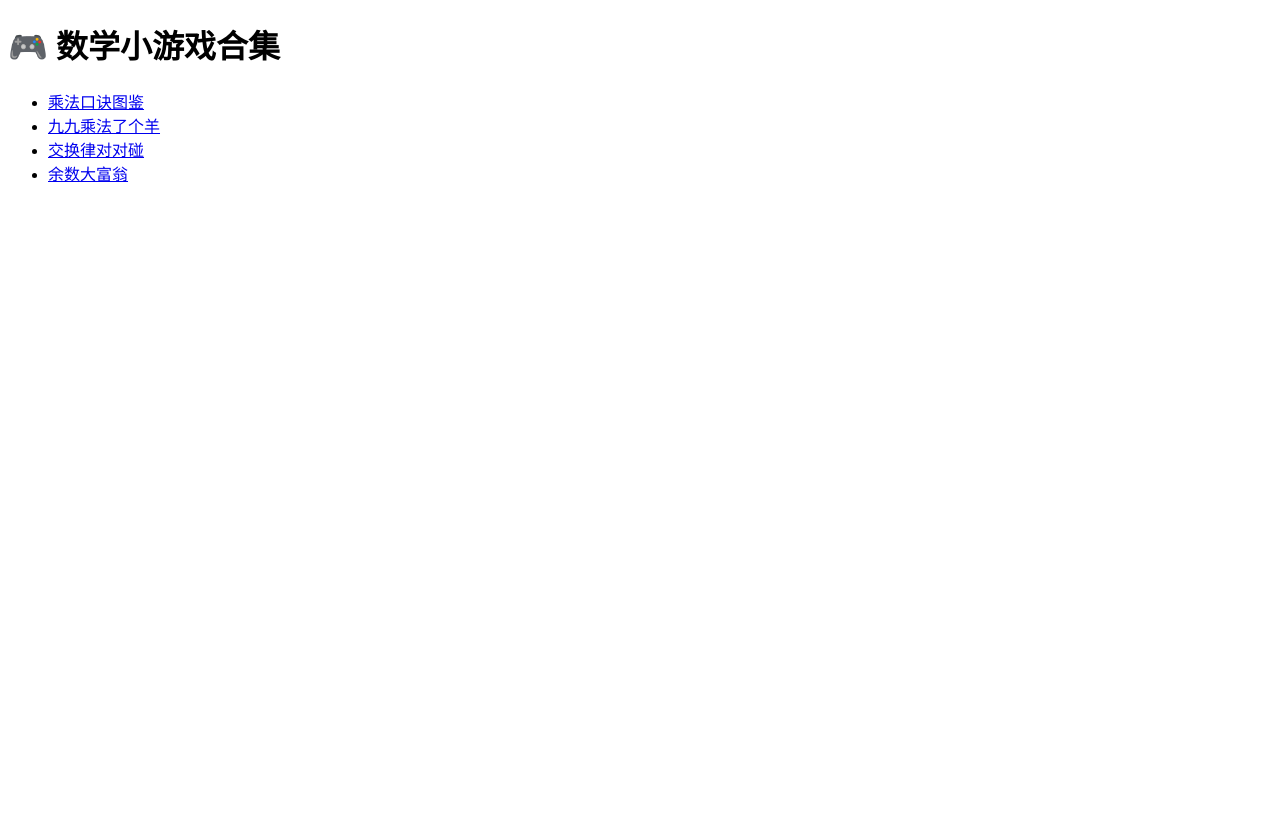
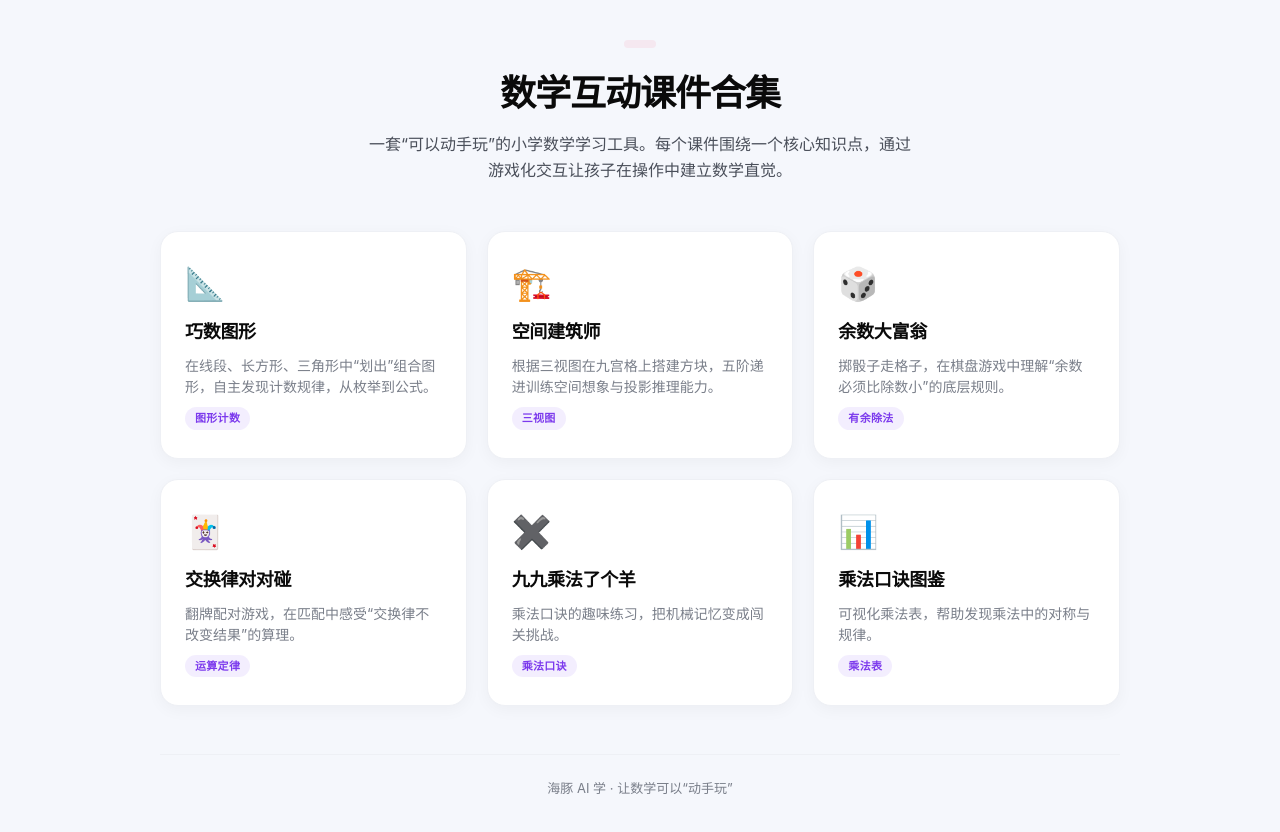
Before and after one commit to dingxiaodongtech/dingxiaodongtech.github.io, a plain HTML site: page index.html in a window 1280 px wide. Before the commit the page ends 800 px from the top, so only its background shows below. Drawn offline with Linux system fonts and the light colour scheme.

Commit message:
Update index.html

```diff
--- a/index.html
+++ b/index.html
@@ -1,17 +1,182 @@
 <!DOCTYPE html>
 <html lang="zh-CN">
 <head>
-  <meta charset="UTF-8">
-  <meta name="viewport" content="width=device-width, initial-scale=1.0">
-  <title>我的数学游戏</title>
+    <meta charset="UTF-8">
+    <meta name="viewport" content="width=device-width, initial-scale=1.0">
+    <title> 数学互动课件合集</title>
+    <style>
+        :root {
+            --bg: #F5F7FC;
+            --text: #0A0A0A;
+            --text-secondary: #4a4f5a;
+            --text-muted: #7a7f8a;
+            --accent: #FA7EA0;
+            --surface: #ffffff;
+            --border: #eef0f5;
+            --shadow: 0 4px 16px rgba(0, 0, 0, 0.04);
+            --shadow-hover: 0 12px 32px rgba(0, 0, 0, 0.08);
+            --radius: 18px;
+            --font: 'Inter', -apple-system, BlinkMacSystemFont, 'PingFang SC', 'Microsoft YaHei', sans-serif;
+        }
+        * { margin: 0; padding: 0; box-sizing: border-box; }
+        body {
+            font-family: var(--font);
+            background: var(--bg);
+            color: var(--text);
+            line-height: 1.5;
+            padding: 40px 24px;
+            min-height: 100vh;
+        }
+        .container {
+            max-width: 960px;
+            margin: 0 auto;
+        }
+        .header {
+            text-align: center;
+            margin-bottom: 48px;
+        }
+        .header .label {
+            display: inline-block;
+            background: rgba(250, 126, 160, 0.12);
+            color: var(--accent);
+            font-size: 13px;
+            font-weight: 700;
+            padding: 4px 16px;
+            border-radius: 20px;
+            letter-spacing: 1px;
+            margin-bottom: 12px;
+        }
+        .header h1 {
+            font-size: 36px;
+            font-weight: 800;
+            letter-spacing: -1px;
+            color: #0A0A0A;
+            margin-bottom: 12px;
+        }
+        .header p {
+            font-size: 16px;
+            color: var(--text-secondary);
+            max-width: 550px;
+            margin: 0 auto;
+            line-height: 1.6;
+        }
+        .grid {
+            display: grid;
+            grid-template-columns: repeat(auto-fill, minmax(260px, 1fr));
+            gap: 20px;
+        }
+        .card {
+            background: var(--surface);
+            border: 1px solid var(--border);
+            border-radius: var(--radius);
+            padding: 28px 24px;
+            text-decoration: none;
+            color: inherit;
+            display: flex;
+            flex-direction: column;
+            gap: 10px;
+            box-shadow: var(--shadow);
+            transition: transform 0.25s, box-shadow 0.25s;
+        }
+        .card:hover {
+            transform: translateY(-4px);
+            box-shadow: var(--shadow-hover);
+        }
+        .card .icon {
+            font-size: 32px;
+        }
+        .card h3 {
+            font-size: 18px;
+            font-weight: 700;
+            letter-spacing: -0.3px;
+        }
+        .card p {
+            font-size: 14px;
+            color: var(--text-muted);
+            line-height: 1.5;
+        }
+        .card .tag {
+            display: inline-block;
+            align-self: flex-start;
+            background: rgba(139, 92, 246, 0.1);
+            color: #7c3aed;
+            font-size: 11px;
+            font-weight: 600;
+            padding: 3px 10px;
+            border-radius: 12px;
+            letter-spacing: 0.3px;
+        }
+        .footer {
+            text-align: center;
+            margin-top: 48px;
+            color: var(--text-muted);
+            font-size: 13px;
+            padding-top: 24px;
+            border-top: 1px solid var(--border);
+        }
+    </style>
 </head>
 <body>
-  <h1>🎮 数学小游戏合集</h1>
-  <ul>
-    <li><a href="乘法口诀图鉴.html">乘法口诀图鉴</a></li>
-    <li><a href="九九乘法了个羊.html">九九乘法了个羊</a></li>
-    <li><a href="交换律对对碰.html">交换律对对碰</a></li>
-    <li><a href="余数大富翁.html">余数大富翁</a></li>
-  </ul>
+    <div class="container">
+        <div class="header">
+            <div class="label"> </div>
+            <h1>数学互动课件合集</h1>
+            <p>一套“可以动手玩”的小学数学学习工具。每个课件围绕一个核心知识点，通过游戏化交互让孩子在操作中建立数学直觉。</p>
+        </div>
+
+        <div class="grid">
+            <!-- 巧数图形 -->
+            <a href="巧数图形.html" class="card">
+                <div class="icon">📐</div>
+                <h3>巧数图形</h3>
+                <p>在线段、长方形、三角形中“划出”组合图形，自主发现计数规律，从枚举到公式。</p>
+                <span class="tag">图形计数</span>
+            </a>
+
+            <!-- 空间建筑师 -->
+            <a href="还原几何体.html" class="card">
+                <div class="icon">🏗️</div>
+                <h3>空间建筑师</h3>
+                <p>根据三视图在九宫格上搭建方块，五阶递进训练空间想象与投影推理能力。</p>
+                <span class="tag">三视图</span>
+            </a>
+
+            <!-- 余数大富翁 -->
+            <a href="余数大富翁.html" class="card">
+                <div class="icon">🎲</div>
+                <h3>余数大富翁</h3>
+                <p>掷骰子走格子，在棋盘游戏中理解“余数必须比除数小”的底层规则。</p>
+                <span class="tag">有余除法</span>
+            </a>
+
+            <!-- 交换律对对碰 -->
+            <a href="交换律对对碰.html" class="card">
+                <div class="icon">🃏</div>
+                <h3>交换律对对碰</h3>
+                <p>翻牌配对游戏，在匹配中感受“交换律不改变结果”的算理。</p>
+                <span class="tag">运算定律</span>
+            </a>
+
+            <!-- 九九乘法了个羊 -->
+            <a href="九九乘法了个羊.html" class="card">
+                <div class="icon">✖️</div>
+                <h3>九九乘法了个羊</h3>
+                <p>乘法口诀的趣味练习，把机械记忆变成闯关挑战。</p>
+                <span class="tag">乘法口诀</span>
+            </a>
+
+            <!-- 乘法口诀图鉴 -->
+            <a href="乘法口诀图鉴.html" class="card">
+                <div class="icon">📊</div>
+                <h3>乘法口诀图鉴</h3>
+                <p>可视化乘法表，帮助发现乘法中的对称与规律。</p>
+                <span class="tag">乘法表</span>
+            </a>
+        </div>
+
+        <div class="footer">
+            <p>海豚 AI 学 · 让数学可以“动手玩”</p>
+        </div>
+    </div>
 </body>
 </html>
```
